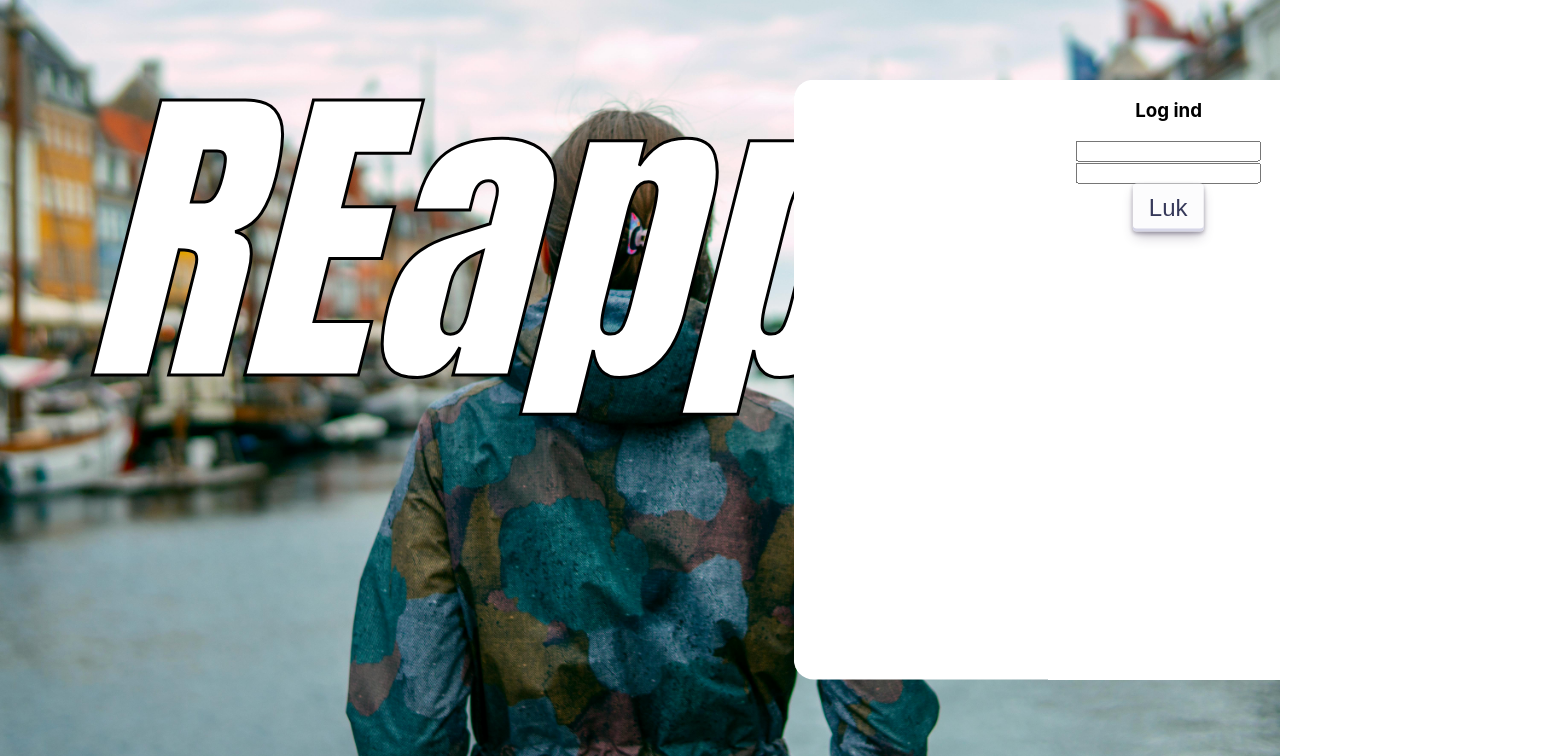
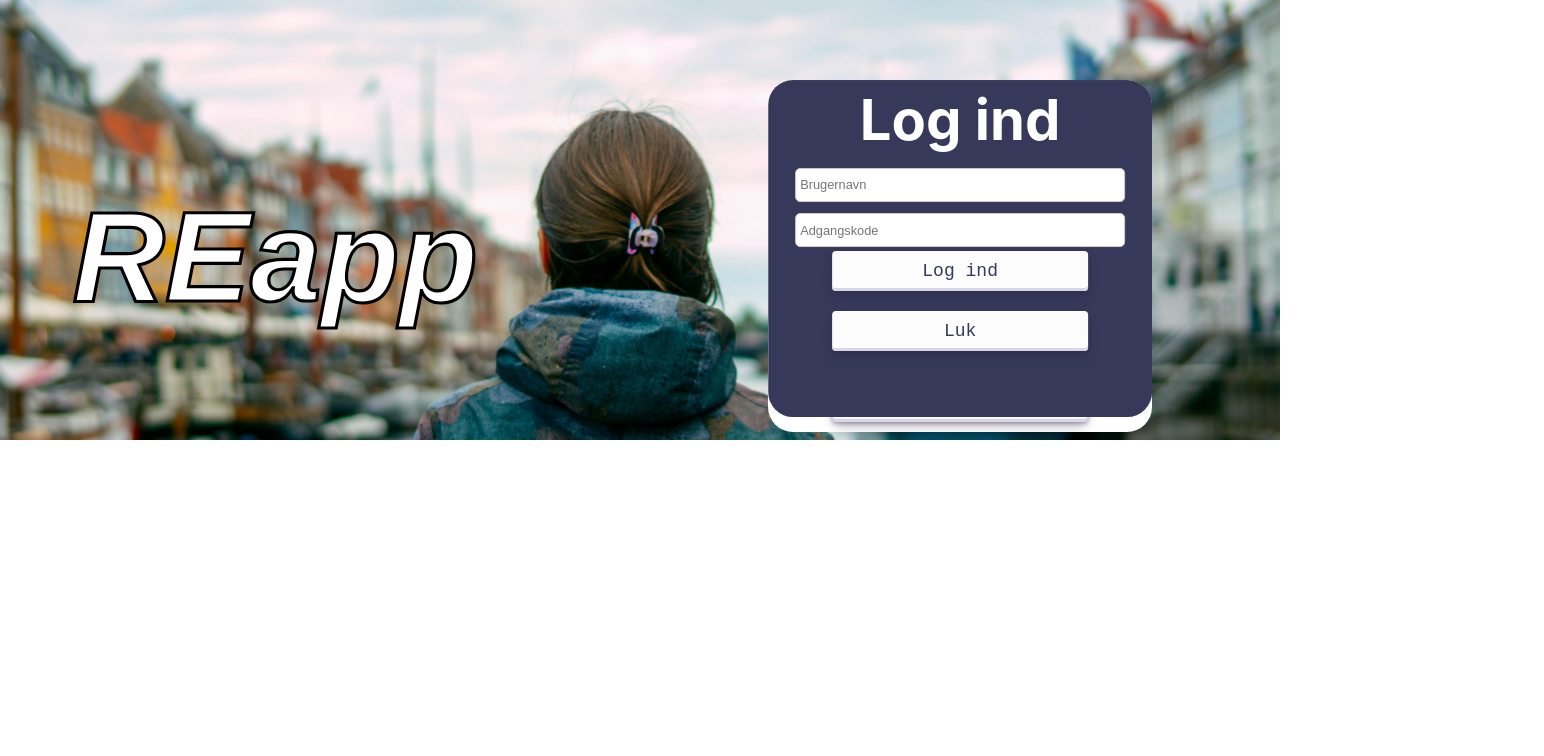
Before and after one commit to jackvwh/REapp, a React (Create React App) app in the folder Client/: page / in a window 1280 px wide. Both pictures are taken after a click on the button "Log ind". Shown: the top 756 px of the page, 1544 px wide, since content can reach past the window. Built offline with nearby package versions, Linux system fonts and the light colour scheme.

Commit message:
added login modal and fixed almost scaling isuue

```diff
--- a/Client/src/components/loginModal.jsx
+++ b/Client/src/components/loginModal.jsx
@@ -22,22 +22,31 @@
       </div>
 
       {showModal && (
-        <div className="login-modal">
+        <div>
           <div className="modal-container">
             <div className="modal-header">
               <h3>Log ind</h3>
             </div>
             <div className="modal-body">
-              <input type="text" name="login-username" id="login-username" />
+              <input
+                className="input-field"
+                type="text"
+                name="login-username"
+                id="login-username"
+                placeholder="Brugernavn"
+              />
               <br />
               <input
+                className="input-field"
                 type="password"
                 name="login-password"
                 id="login-password"
+                placeholder="Adgangskode"
               />
             </div>
+            <button className="button-30 login-button">Log ind</button>
             <div className="modal-footer">
-              <button className="button-30" onClick={closeModal}>
+              <button className="button-30 close-login-modal-button" onClick={closeModal}>
                 Luk
               </button>
             </div>
--- a/Client/src/stylesheets/homepage.css
+++ b/Client/src/stylesheets/homepage.css
@@ -1,185 +1,96 @@
 /*----------Google Fonts----------*/
 @import url('https://fonts.googleapis.com/css2?family=Bebas+Neue&family=Roboto&display=swap');
 
-/*Home page picture*/
 .home-page-picture-container {
-  width: auto;
-  max-height: 900px;
-  overflow: hidden;
-  position: relative;
+    display: flex;
+    overflow: hidden;
+    height: 55vh;
 }
 
 .home-page-picture {
-  width: 100%;
-  object-fit: cover;
+    width: 100vw;
+    height: 100vh;
+    object-fit: cover;
+    object-position: top center;
 }
 
-/*REapp logo container*/
+.title-and-login-container {
+    position: absolute;
+    display: grid;
+    grid-template-columns: 1fr 1fr;
+    width: 100vw;
+    top: 10vh;
+    flex-direction: column;
+    justify-content: center;
+    align-items: center;
+    text-align: center;
+    z-index: 9999;
+}
 
 .reapp-logo-container {
-  font-family: Impact, Haettenschweiler, "Arial Narrow Bold", sans-serif;
+  font-family:Arial, Helvetica, sans-serif;
   font-style: italic;
-  position: absolute;
-  z-index: 9999;
-  top: 30vh;
-  left: 10vh;
-  font-size: 10em;
+  font-size: 5vw;
   color: white;
-  transform: translate(0%, -50%);
-  -webkit-text-stroke: 3px;
+  -webkit-text-stroke: 0.2rem;
   -webkit-text-stroke-color: black;
 }
 
-/*sign up container*/
+.reapp-logo {
+  position: relative;
+  margin: 0%;
+  right: 7%;
+}
+
 .create-user-container {
-  position: absolute;
-  text-align: center;
-  width: 33%;
+  background-color: white;
   height: 40vh;
-  border-radius: 20px;
-  z-index: 9999;
-  top: 30vh;
-  right: 5vw;
-  transform: translate(0%, -50%);
-  background-color: #ADC4CE;
+  margin-left: 10vw;
+  margin-right: 10vw;
+  padding: 1rem;
+  border-radius: 25px;
 }
 
 .create-user-container > h2 {
-  margin: 20px;
-  margin-top: 40px;
-  text-align: center;
-  font-family: 'Bebas Neue', sans-serif;
-  /*--------------------*/
-  background-color: #EEE0C9;
-  border: 1px solid #000;
-  border-radius: 5px;
-  box-shadow:
-    #fff 4px 4px 0 0,
-    #000 4px 4px 0 1px;
-  box-sizing: border-box;
-  color: black;
-  cursor: default;
-  display: inline-block;
-  font-weight: 400;
-  font-size: 3em;
-  line-height: 20px;
-  overflow: visible;
-  padding: 25px;
-  width: 450px;
-  text-transform: none;
-  touch-action: manipulation;
-  user-select: none;
-  -webkit-user-select: none;
-  vertical-align: middle;
-  white-space: nowrap;
-}
-
-.sign-up-form {
-  text-align: center;
+  font-size: 2vw;
+  margin-top: 1vh;
+  margin-bottom: 1vh;
 }
 
 .input-field {
-  width: 80%;
-  height: 50px;
-  margin: 10px;
-  border-radius: 10px;
-  border: none;
-  font-size: 1.5em;
-  padding-left: 10px;
-  text-align: center;
+  width: 25vw;
+  height: 3vh;
+  font-size: 1vw;
+  margin-top: 1vh;
+  margin-bottom: 1%;
+  padding: 1%;
+  border-radius: 5px;
+  border: 1px solid #ccc;
 }
 
-.create-user-button-container {
-  margin-top: 20px;
-}
-
-/* Button CSS */
-.button-30 {
-  font-family: Arial, Helvetica, sans-serif;
-  align-items: center;
-  appearance: none;
-  background-color: #fcfcfd;
-  border-radius: 4px;
-  border-width: 0;
-  box-shadow:
-    rgba(45, 35, 66, 0.4) 0 2px 4px,
-    rgba(45, 35, 66, 0.3) 0 7px 13px -3px,
-    #d6d6e7 0 -3px 0 inset;
-  box-sizing: border-box;
-  color: #36395a;
-  cursor: pointer;
-  display: inline-flex;
-  height: 48px;
-  justify-content: center;
-  line-height: 1;
-  list-style: none;
-  overflow: hidden;
-  padding-left: 16px;
-  padding-right: 16px;
-  position: relative;
-  text-align: left;
-  text-decoration: none;
-  transition:
-    box-shadow 0.15s,
-    transform 0.15s;
-  user-select: none;
-  -webkit-user-select: none;
-  touch-action: manipulation;
-  white-space: nowrap;
-  will-change: box-shadow, transform;
-  font-size: 1.5em;
-}
-
-.button-30:focus {
-  box-shadow:
-    #d6d6e7 0 0 0 1.5px inset,
-    rgba(45, 35, 66, 0.4) 0 2px 4px,
-    rgba(45, 35, 66, 0.3) 0 7px 13px -3px,
-    #d6d6e7 0 -3px 0 inset;
-}
-
-.button-30:hover {
-  box-shadow:
-    rgba(45, 35, 66, 0.4) 0 4px 8px,
-    rgba(45, 35, 66, 0.3) 0 7px 13px -3px,
-    #d6d6e7 0 -3px 0 inset;
-  transform: translateY(-2px);
-}
-
-.button-30:active {
-  box-shadow: #d6d6e7 0 3px 7px inset;
-  transform: translateY(2px);
-}
-
-.login-container {
-  position: relative;
-  z-index: 9999;
-  top: 50%;
-  left: 50%;
-  transform: translate(-50%, -50%);
-}
-
-.login-button-container > p {
-  font-size: 2em;
-  font-family: 'Bebas Neue', sans-serif;
-  margin: 0%;
-  margin-bottom: 10px;
+.create-user-button {
+  top: 1vh;
+  height: 5vh;
 }
 
 .login-button-container {
   position: relative;
-  top: 90px;
+  transform: translate(0vw, 1vw);
 }
 
-.login-modal {
+.modal-container {
   position: absolute;
-  top: -368px;
-  text-align: center;
-  width: 750px;
-  height: 600px;
-  border-radius: 20px;
+  background-color:aquamarine;
+  top: 0;
+  left: 40vw;
+  width: 30vw;
+  height: 42.1vh;
+  border-radius: 25px;
+  transform: translate(66.7%, 0.01%);
+  justify-content: center;
+  align-items: center;
+  background-color: #36395A;
   z-index: 9999;
-  background-color: white;
   animation: fade-in 0.5s;
 }
 
@@ -191,3 +102,71 @@
     opacity: 1;
   }
 }
+
+.modal-header {
+  display: flex;
+  justify-content: center;
+  align-items: center;
+  height: 10vh;
+  width: 100%;
+  font-size: 3rem;
+  color: white;
+}
+
+.modal-footer {
+  display: flex;
+  justify-content: center;
+  align-items: center;
+  height: 10vh;
+}
+
+.login-button, .close-login-modal-button {
+  font-size: 2vw;
+  width: 20vw;
+  height: 5vh;
+}
+
+/* CSS button */
+.button-30 {
+  align-items: center;
+  appearance: none;
+  background-color: #FCFCFD;
+  border-radius: 4px;
+  border-width: 0;
+  box-shadow: rgba(45, 35, 66, 0.4) 0 2px 4px,rgba(45, 35, 66, 0.3) 0 7px 13px -3px,#D6D6E7 0 -3px 0 inset;
+  box-sizing: border-box;
+  color: #36395A;
+  cursor: pointer;
+  display: inline-flex;
+  font-family: "JetBrains Mono",monospace;
+  justify-content: center;
+  line-height: 1;
+  list-style: none;
+  overflow: hidden;
+  padding-left: 16px;
+  padding-right: 16px;
+  position: relative;
+  text-align: left;
+  text-decoration: none;
+  transition: box-shadow .15s,transform .15s;
+  user-select: none;
+  -webkit-user-select: none;
+  touch-action: manipulation;
+  white-space: nowrap;
+  will-change: box-shadow,transform;
+  font-size: 18px;
+}
+
+.button-30:focus {
+  box-shadow: #D6D6E7 0 0 0 1.5px inset, rgba(45, 35, 66, 0.4) 0 2px 4px, rgba(45, 35, 66, 0.3) 0 7px 13px -3px, #D6D6E7 0 -3px 0 inset;
+}
+
+.button-30:hover {
+  box-shadow: rgba(45, 35, 66, 0.4) 0 4px 8px, rgba(45, 35, 66, 0.3) 0 7px 13px -3px, #D6D6E7 0 -3px 0 inset;
+  transform: translateY(-2px);
+}
+
+.button-30:active {
+  box-shadow: #D6D6E7 0 3px 7px inset;
+  transform: translateY(2px);
+}
```
